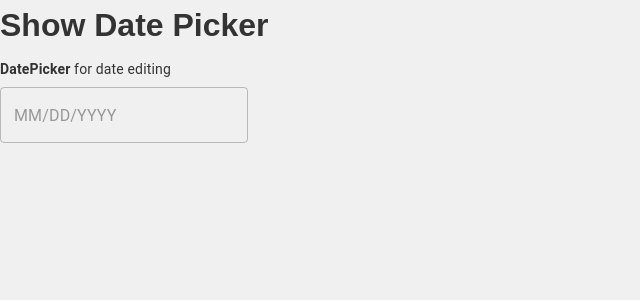
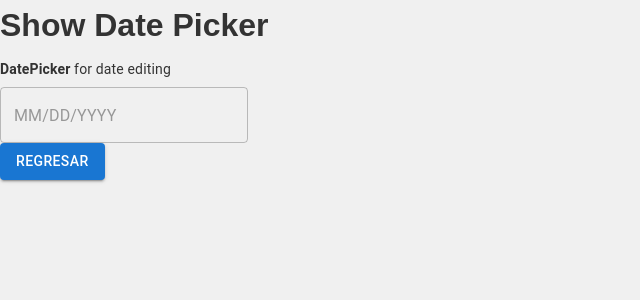
Before and after one commit to GoodTechDevCR/MaryGym_Frontend, a React (Create React App) app: page /date in a window 1280 px wide. Shown: the top 300 px of the page, without its empty margins (0-640 px from the left). Built offline with nearby package versions, Linux system fonts and the light colour scheme.

Commit message:
Update ShowDatePicker.js

```diff
--- a/src/pages/ShowDatePicker.js
+++ b/src/pages/ShowDatePicker.js
@@ -1,6 +1,7 @@
 import React, { useState } from 'react';
 import DatePickerPrueba from "../components/datePicker/DatePickerPrueba";
 import { logIfDateIsBeforeJuly5th2024 } from "../utils/DateUtils";
+import BotonPrincipalNavegacion from "../components/ui/BotonPrincipalNavegacion";
 
 const ShowDatePicker = () => {
     const [message, setMessage] = useState('');
@@ -18,6 +19,8 @@ const ShowDatePicker = () => {
             <DatePickerPrueba onDateChange={handleDateChange} />
 
             {message && <p>{message}</p>}
+
+            <BotonPrincipalNavegacion texto="Regresar" to="/" />
         </div>
     );
 };
```
